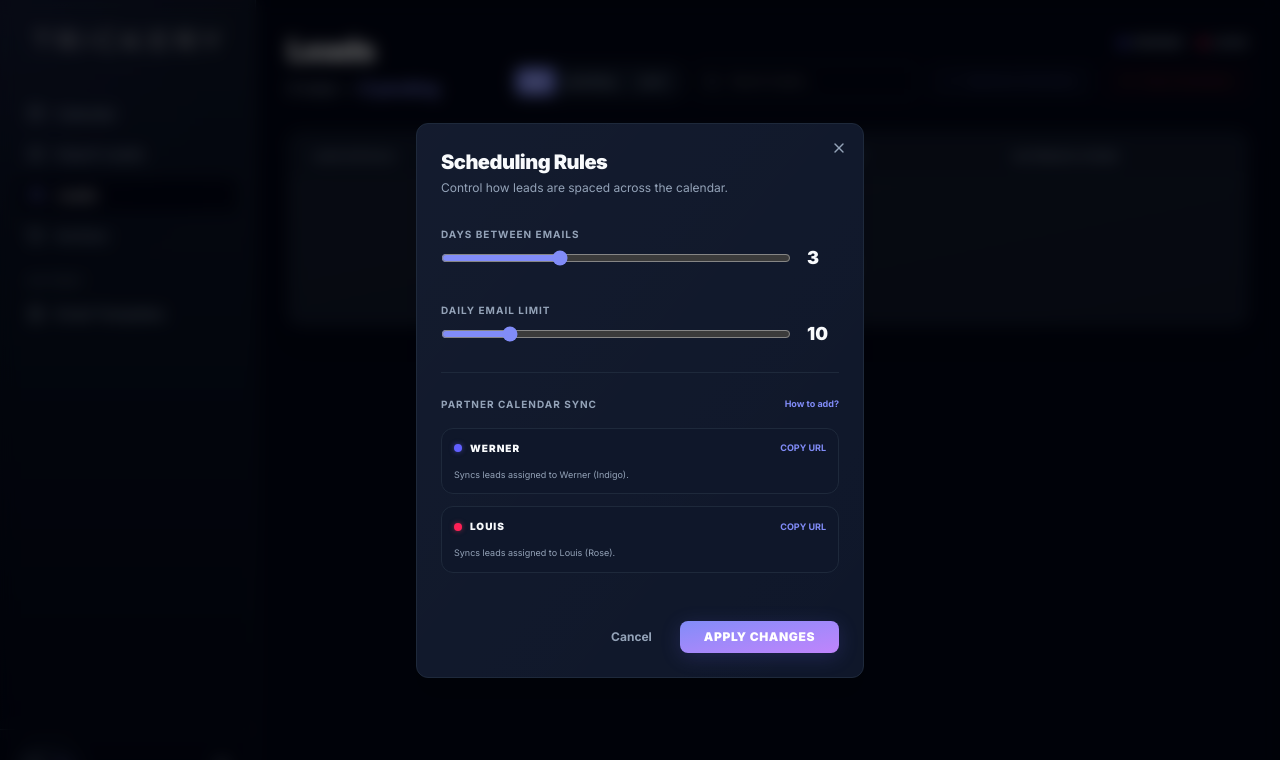
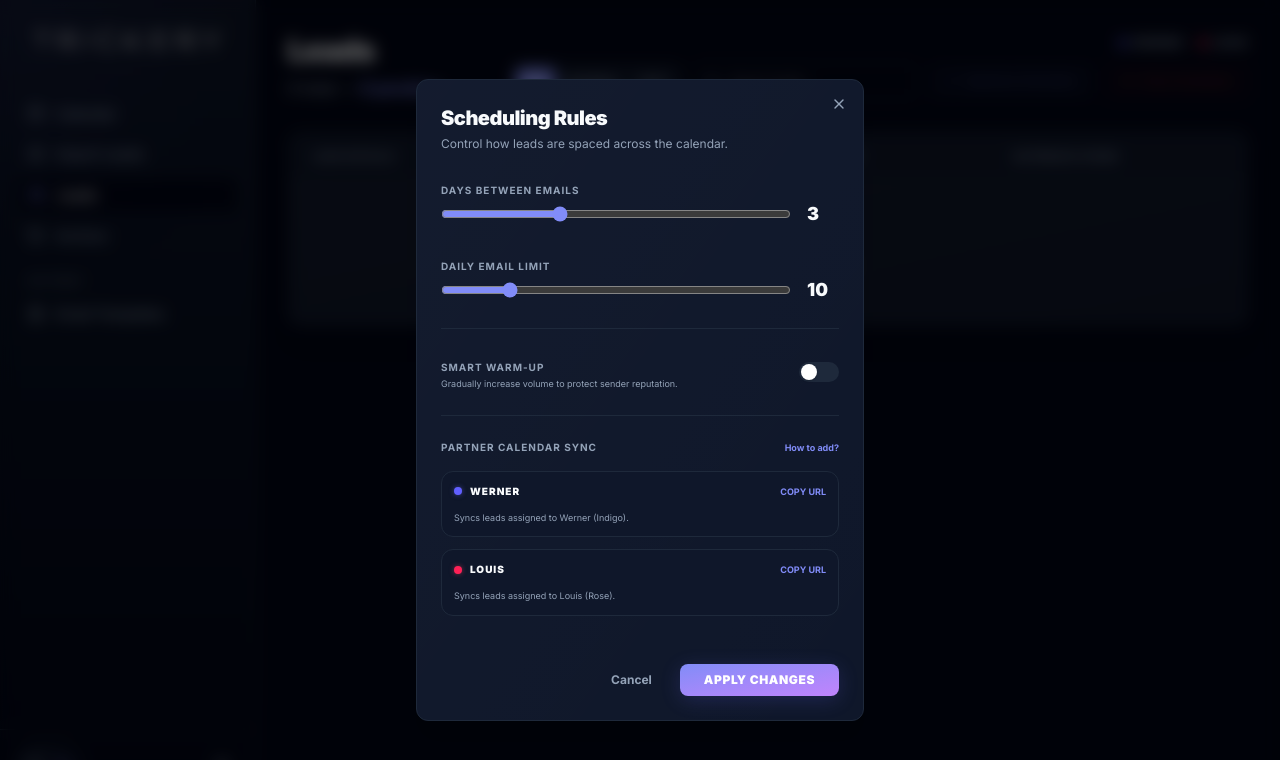
Before and after one commit to WRNRBRGR/trickery_outreach, a Next.js app: page /leads in a window 1280 px wide. Both pictures are taken after a click on the button 222 px from the left and 765 px from the top of the page. Shown: the top 760 px of the page. Built offline with nearby package versions, Linux system fonts and the light colour scheme; no server answers; the database is empty.

Commit message:
feat: implement smart warm-up scheduling logic with configurable start volume and daily increments

```diff
--- a/src/app/leads/import/page.tsx
+++ b/src/app/leads/import/page.tsx
@@ -128,6 +128,7 @@ export default function LeadImportPage() {
       }
 
       const tracker = new ScheduleTracker(config, countsMap);
+      tracker.setStartDate(today);
       const finalLeads = [];
       const gap = config.daysBetween;
       const sleep = (ms: number) => new Promise(resolve => setTimeout(resolve, ms));
--- a/src/app/leads/page.tsx
+++ b/src/app/leads/page.tsx
@@ -81,6 +81,7 @@ export default function LeadListPage() {
       const todayStr = format(today, "yyyy-MM-dd");
 
       const tracker = new ScheduleTracker(config);
+      tracker.setStartDate(today);
 
       // Populate tracker with sent leads (slots that are already "gone")
       allLeads.filter(l => l.sent_at).forEach(l => {
--- a/src/components/SchedulingSettings.tsx
+++ b/src/components/SchedulingSettings.tsx
@@ -88,6 +88,58 @@ export function SchedulingSettings({ onClose }: { onClose: () => void }) {
           </div>
         </div>
 
+        <div className="space-y-4 pt-6 border-t border-[var(--border)]">
+          <div className="flex items-center justify-between">
+            <div className="space-y-0.5">
+              <label className="text-[10px] font-bold uppercase tracking-widest text-[var(--muted)]">Smart Warm-up</label>
+              <p className="text-[9px] text-[var(--muted)]">Gradually increase volume to protect sender reputation.</p>
+            </div>
+            <button
+              onClick={() => setConfig({ ...config, warmupEnabled: !config.warmupEnabled })}
+              className={cn(
+                "relative inline-flex h-5 w-10 shrink-0 cursor-pointer rounded-full border-2 border-transparent transition-colors duration-200 ease-in-out focus:outline-none",
+                config.warmupEnabled ? "bg-[var(--accent)]" : "bg-[var(--border)]"
+              )}
+            >
+              <span
+                className={cn(
+                  "pointer-events-none inline-block h-4 w-4 transform rounded-full bg-white shadow ring-0 transition duration-200 ease-in-out",
+                  config.warmupEnabled ? "translate-x-5" : "translate-x-0"
+                )}
+              />
+            </button>
+          </div>
+
+          {config.warmupEnabled && (
+            <div className="grid grid-cols-2 gap-4 animate-in slide-in-from-top-2 duration-300">
+              <div className="space-y-2">
+                <label className="text-[9px] font-black uppercase tracking-widest text-[var(--muted)]/70">Start Volume</label>
+                <div className="flex items-center space-x-2">
+                  <input
+                    type="number"
+                    value={config.warmupStart}
+                    onChange={(e) => setConfig({ ...config, warmupStart: parseInt(e.target.value) || 1 })}
+                    className="input-field py-1 px-2 text-xs w-full"
+                  />
+                  <span className="text-[9px] text-[var(--muted)]">emails</span>
+                </div>
+              </div>
+              <div className="space-y-2">
+                <label className="text-[9px] font-black uppercase tracking-widest text-[var(--muted)]/70">Daily Increase</label>
+                <div className="flex items-center space-x-2">
+                   <input
+                    type="number"
+                    value={config.warmupIncrement}
+                    onChange={(e) => setConfig({ ...config, warmupIncrement: parseInt(e.target.value) || 1 })}
+                    className="input-field py-1 px-2 text-xs w-full"
+                  />
+                  <span className="text-[9px] text-[var(--muted)]">+ emails</span>
+                </div>
+              </div>
+            </div>
+          )}
+        </div>
+
 
         <div className="space-y-4 pt-6 border-t border-[var(--border)]">
           <div className="flex items-center justify-between">
--- a/src/lib/scheduling.ts
+++ b/src/lib/scheduling.ts
@@ -5,10 +5,20 @@ export interface SchedulingConfig {
   daysBetween: number;
   dailyLimit: number;
   activeDays: number[]; // 0 = Sun, 1 = Mon, ..., 6 = Sat
+  warmupEnabled: boolean;
+  warmupStart: number;
+  warmupIncrement: number;
 }
 
 export function getDefaultConfig(): SchedulingConfig {
-  return { daysBetween: 3, dailyLimit: 10, activeDays: [1, 2, 3, 4, 5] }; // Default: Mon, Tue, Wed, Thu, Fri
+  return {
+    daysBetween: 3,
+    dailyLimit: 10,
+    activeDays: [1, 2, 3, 4, 5],
+    warmupEnabled: false,
+    warmupStart: 5,
+    warmupIncrement: 2
+  }; // Default: Mon, Tue, Wed, Thu, Fri
 }
 
 /**
@@ -45,11 +55,31 @@ export class ScheduleTracker {
   private map: Map<string, number> = new Map();
   private config: SchedulingConfig;
 
+  private startDate: string | null = null;
+
   constructor(config: SchedulingConfig, existingCounts?: Map<string, number>) {
     this.config = config;
     if (existingCounts) {
       this.map = new Map(existingCounts);
     }
+  }
+
+  setStartDate(date: Date) {
+    this.startDate = format(date, "yyyy-MM-dd");
+  }
+
+  getLimitForDate(date: Date): number {
+    if (!this.config.warmupEnabled || !this.startDate) return this.config.dailyLimit;
+
+    // Calculate days since start
+    const start = new Date(this.startDate);
+    const diffTime = date.getTime() - start.getTime();
+    const diffDays = Math.floor(diffTime / (1000 * 60 * 60 * 24));
+
+    if (diffDays < 0) return this.config.dailyLimit;
+
+    const dynamicLimit = this.config.warmupStart + (diffDays * this.config.warmupIncrement);
+    return Math.min(dynamicLimit, this.config.dailyLimit);
   }
 
   getNextAvailableDate(startDate: Date, minGapDays: number = 0): Date {
@@ -73,7 +103,9 @@ export class ScheduleTracker {
       const activeDays = this.config.activeDays.map(Number);
       const isAllowedDay = activeDays.includes(current.getDay());
 
-      if (isAllowedDay && count < this.config.dailyLimit) {
+      const limit = this.getLimitForDate(current);
+
+      if (isAllowedDay && count < limit) {
         this.map.set(dateStr, count + 1);
         return new Date(current);
       }
```
